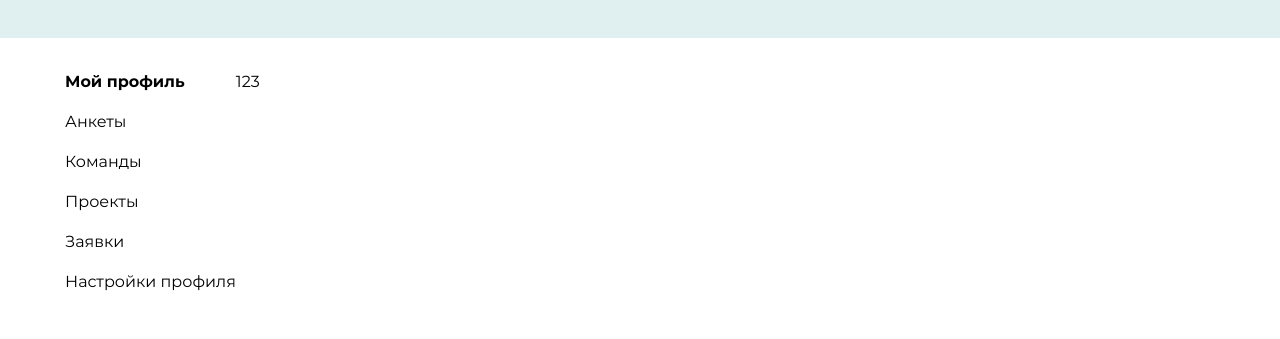
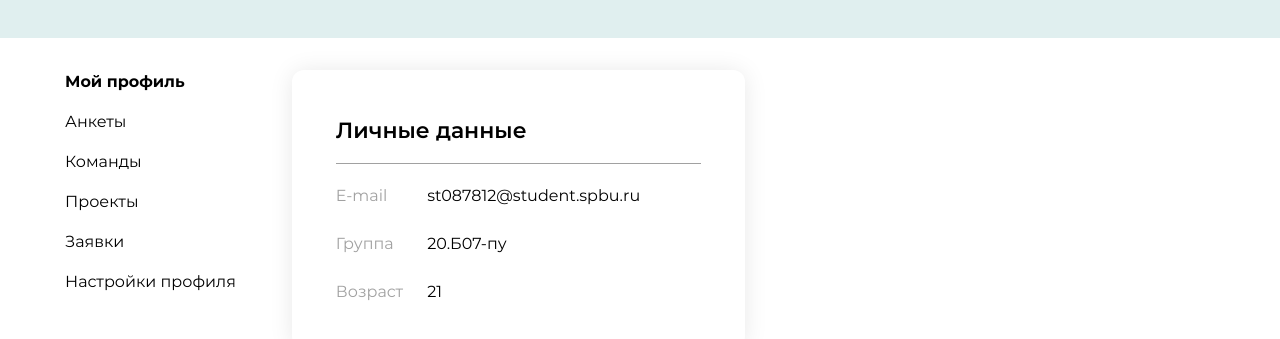
Before and after one commit to AngW1SH/Registry, a Next.js app in the folder client/: page /user in a window 1280 px wide. Shown: the part 271-610 px from the top of the page. Built offline with nearby package versions, Linux system fonts and the light colour scheme; no server answers.

Commit message:
Add UserProfilePreview

```diff
--- a/client/src/pagesLayer/User/ui/UserHomePage.tsx
+++ b/client/src/pagesLayer/User/ui/UserHomePage.tsx
@@ -1,10 +1,15 @@
 import { UserHero } from "@/widgets/UserHero";
+import { UserProfilePreview } from "@/widgets/UserPreview";
 import { FC } from "react";
 
 interface UserHomePageProps {}
 
 const UserHomePage: FC<UserHomePageProps> = () => {
-  return <>123</>;
+  return (
+    <div className="grid grid-cols-6 gap-4">
+      <UserProfilePreview className="col-span-3" />
+    </div>
+  );
 };
 
 export default UserHomePage;
--- a/client/src/pagesLayer/User/ui/UserLayout.tsx
+++ b/client/src/pagesLayer/User/ui/UserLayout.tsx
@@ -30,7 +30,7 @@ const UserLayout: FC<UserLayoutProps> = ({ children }) => {
       <UserHero />
       <div className="pt-8" />
       <Container>
-        <div className="flex">
+        <div className="flex gap-14">
           <div className="w-max whitespace-nowrap">
             <UserSidebar />
           </div>
--- /dev/null
+++ b/client/src/shared/ui/Block/NamedBlock.tsx
@@ -0,0 +1,25 @@
+import { FC, ReactNode } from "react";
+
+interface NamedBlockProps {
+  title: string;
+  children: ReactNode;
+  className?: string;
+}
+
+const NamedBlock: FC<NamedBlockProps> = ({
+  title,
+  children,
+  className = "",
+}) => {
+  return (
+    <div className={"rounded-xl p-11 shadow-center-lg " + className}>
+      <h2 className="border-b border-[#a1a1a1] pb-4 text-[1.375rem] font-semibold">
+        {title}
+      </h2>
+      <div className="pb-5" />
+      <div>{children}</div>
+    </div>
+  );
+};
+
+export default NamedBlock;
--- a/client/src/shared/ui/index.ts
+++ b/client/src/shared/ui/index.ts
@@ -8,6 +8,7 @@ import ButtonWithIcon from "./ButtonWithIcon/ButtonWithIcon";
 import CalendarInput from "./CalendarInput/CalendarInput";
 import Headline from "./Headline/Headline";
 import Block from "./Block/Block";
+import NamedBlock from "./Block/NamedBlock";
 import LinkWithIcon from "./LinkWithIcon/LinkWithIcon";
 import BackgroundFill from "./BackgroundFill/BackgroundFill";
 import FormInput from "./FormInput/FormInput";
@@ -30,6 +31,7 @@ export {
   CalendarInput,
   Headline,
   Block,
+  NamedBlock,
   LinkWithIcon,
   LoadingCircle,
   BackgroundFill,
--- /dev/null
+++ b/client/src/widgets/UserPreview/index.ts
@@ -0,0 +1,3 @@
+import UserProfilePreview from "./ui/UserProfilePreview";
+
+export { UserProfilePreview };
--- /dev/null
+++ b/client/src/widgets/UserPreview/ui/UserProfilePreview.tsx
@@ -0,0 +1,31 @@
+import { Block, NamedBlock } from "@/shared/ui";
+import { FC } from "react";
+
+interface UserProfilePreviewProps {
+  className?: string;
+}
+
+const UserProfilePreview: FC<UserProfilePreviewProps> = ({
+  className = "",
+}) => {
+  return (
+    <NamedBlock title={"Личные данные"} className={className}>
+      <ul className="flex flex-col gap-6">
+        <li className="flex">
+          <p className="w-1/4 font-[0.9375rem] text-[#a1a1a1]">E-mail</p>
+          <p>st087812@student.spbu.ru</p>
+        </li>
+        <li className="flex">
+          <p className="w-1/4 font-[0.9375rem] text-[#a1a1a1]">Группа</p>
+          <p>20.Б07-пу</p>
+        </li>
+        <li className="flex">
+          <p className="w-1/4 font-[0.9375rem] text-[#a1a1a1]">Возраст</p>
+          <p>21</p>
+        </li>
+      </ul>
+    </NamedBlock>
+  );
+};
+
+export default UserProfilePreview;
```
